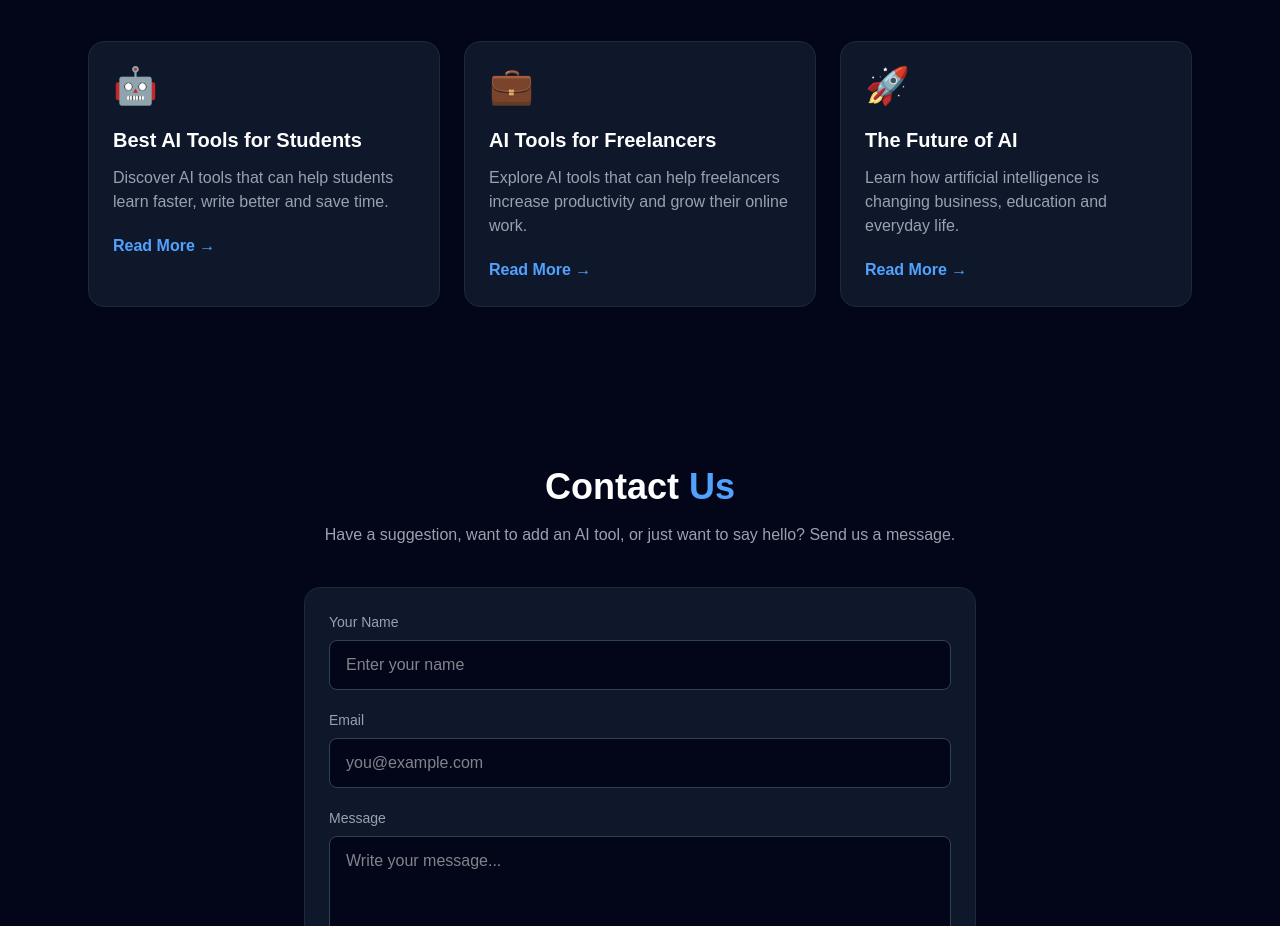
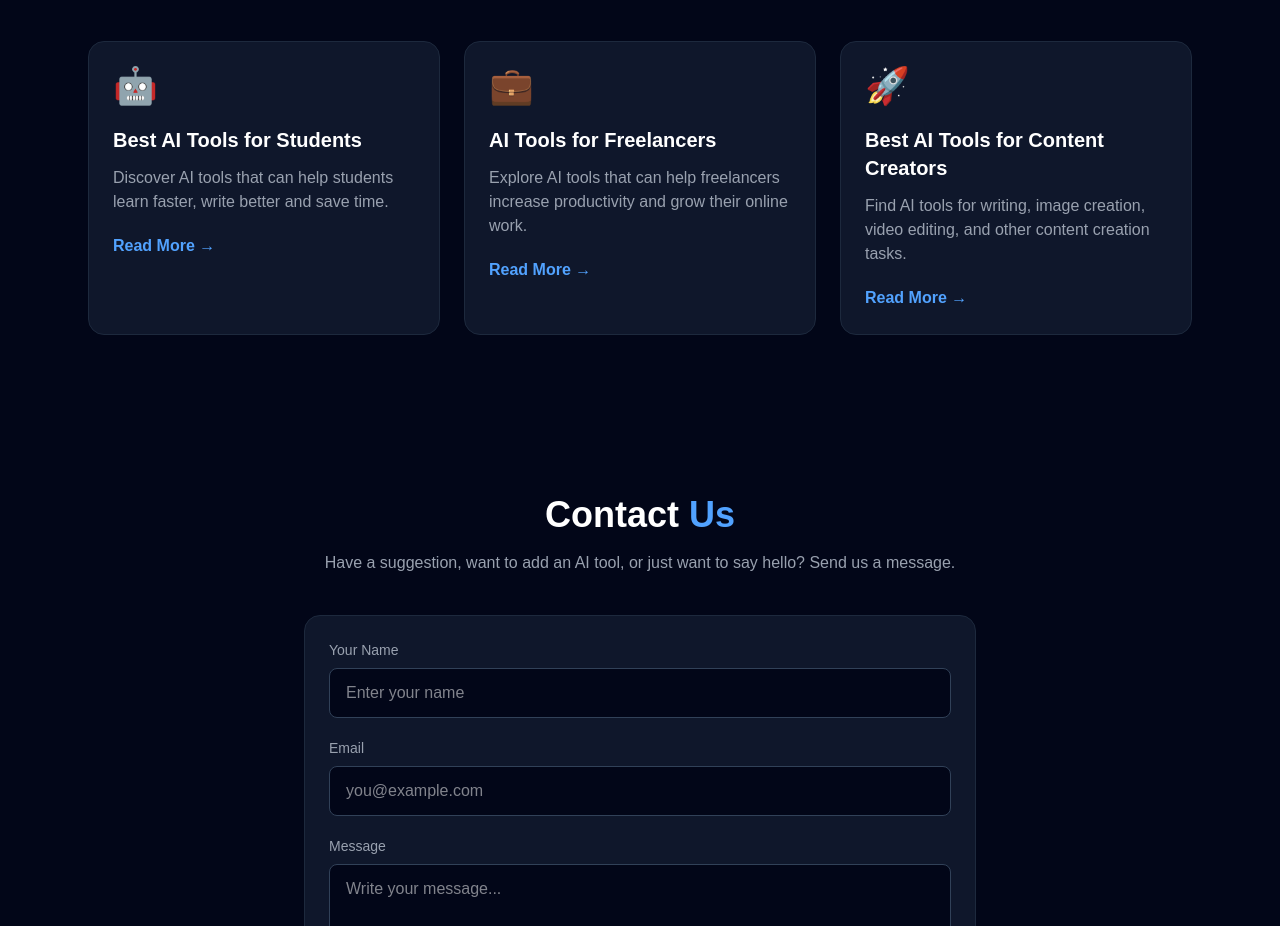
Before and after one commit to khan3377/pakaihub-web, a Next.js app: page / in a window 1280 px wide. Shown: the part 2700-3626 px from the top of the page. Built offline with nearby package versions, Linux system fonts and the light colour scheme.

Commit message:
Fix blog article links

```diff
--- a/app/page.tsx
+++ b/app/page.tsx
@@ -367,7 +367,6 @@ const tools = [
   className="mx-auto max-w-6xl px-6 py-20"
 >
   <div className="text-center">
-
     <h2 className="text-4xl font-bold">
       AI <span className="text-blue-400">Blog</span>
     </h2>
@@ -375,13 +374,12 @@ const tools = [
     <p className="mx-auto mt-4 max-w-2xl text-gray-400">
       Learn about AI tools, productivity, freelancing and the future of AI.
     </p>
-
   </div>
 
   <div className="mt-10 grid grid-cols-1 gap-6 md:grid-cols-3">
 
+    {/* Students */}
     <article className="rounded-2xl border border-slate-800 bg-slate-900 p-6 transition hover:-translate-y-1 hover:border-blue-500">
-
       <div className="text-4xl">🤖</div>
 
       <h3 className="mt-5 text-xl font-bold">
@@ -393,14 +391,16 @@ const tools = [
         write better and save time.
       </p>
 
-      <button className="mt-5 font-semibold text-blue-400 hover:text-blue-300">
+      <a
+        href="/blog/best-ai-tools-for-students"
+        className="mt-5 inline-block font-semibold text-blue-400 hover:text-blue-300"
+      >
         Read More →
-      </button>
-
+      </a>
     </article>
 
+    {/* Freelancers */}
     <article className="rounded-2xl border border-slate-800 bg-slate-900 p-6 transition hover:-translate-y-1 hover:border-blue-500">
-
       <div className="text-4xl">💼</div>
 
       <h3 className="mt-5 text-xl font-bold">
@@ -412,29 +412,33 @@ const tools = [
         productivity and grow their online work.
       </p>
 
-      <button className="mt-5 font-semibold text-blue-400 hover:text-blue-300">
+      <a
+        href="/blog/best-ai-tools-for-freelancers"
+        className="mt-5 inline-block font-semibold text-blue-400 hover:text-blue-300"
+      >
         Read More →
-      </button>
-
+      </a>
     </article>
 
+    {/* Content Creators */}
     <article className="rounded-2xl border border-slate-800 bg-slate-900 p-6 transition hover:-translate-y-1 hover:border-blue-500">
-
       <div className="text-4xl">🚀</div>
 
       <h3 className="mt-5 text-xl font-bold">
-        The Future of AI
+        Best AI Tools for Content Creators
       </h3>
 
       <p className="mt-3 text-gray-400">
-        Learn how artificial intelligence is changing
-        business, education and everyday life.
+        Find AI tools for writing, image creation, video editing,
+        and other content creation tasks.
       </p>
 
-      <button className="mt-5 font-semibold text-blue-400 hover:text-blue-300">
+      <a
+        href="/blog/best-ai-tools-for-content-creators"
+        className="mt-5 inline-block font-semibold text-blue-400 hover:text-blue-300"
+      >
         Read More →
-      </button>
-
+      </a>
     </article>
 
   </div>
```
